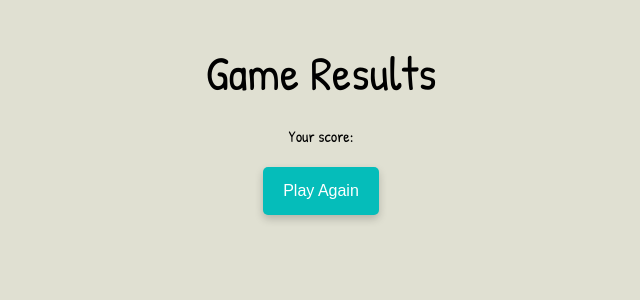
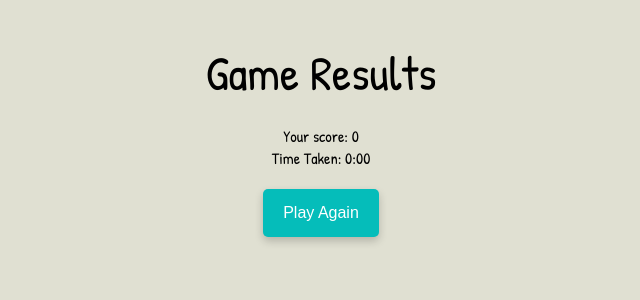
Before and after one commit to joseph-johnson27001/game-world, a Vue app: page /word-scramble/results in a window 1280 px wide. Shown: the top 300 px of the page, without its empty margins (319-959 px from the left). Built offline with nearby package versions, Linux system fonts and the light colour scheme.

Commit message:
Game timer

```diff
--- a/src/store/modules/wordScramble.js
+++ b/src/store/modules/wordScramble.js
@@ -247,15 +247,25 @@ export default {
       },
     ],
     currentCategory: null,
+    gameResults: {
+      score: 0,
+      time: 0,
+    },
   },
   mutations: {
     setCategory(state, category) {
       state.currentCategory = category;
     },
+    setGameResults(state, results) {
+      state.gameResults = results;
+    },
   },
   actions: {
     selectCategory({ commit }, category) {
       commit("setCategory", category);
+    },
+    setGameResults({ commit }, results) {
+      commit("setGameResults", results);
     },
   },
   getters: {
@@ -265,5 +275,11 @@ export default {
     getCurrentCategory(state) {
       return state.currentCategory;
     },
+    getScore(state) {
+      return state.gameResults.score;
+    },
+    getTime(state) {
+      return state.gameResults.time;
+    },
   },
 };
--- a/src/views/WordScramble/WordScrambleGame.vue
+++ b/src/views/WordScramble/WordScrambleGame.vue
@@ -68,8 +68,9 @@ export default {
       clickedTiles: [],
       completed: false,
       isCorrect: false,
-      timer: 60, // starting timer value in seconds
+      timer: 60,
       timerInterval: null,
+      score: 0,
     };
   },
   computed: {
@@ -122,7 +123,7 @@ export default {
     },
 
     selectLetter(letter, index) {
-      if (this.completed) return; // Prevent selection if the game is completed
+      if (this.completed) return;
 
       this.userInput.push(letter);
       this.clickedTiles.push(index);
@@ -130,6 +131,7 @@ export default {
       if (this.userInput.length === this.currentWord.length) {
         if (this.userInput.join("") === this.currentWord) {
           this.isCorrect = true;
+          this.score++; // Increment the score for a correct word
           setTimeout(() => {
             this.isCorrect = false;
             this.nextWord();
@@ -150,7 +152,6 @@ export default {
       } else {
         this.completed = true;
         this.stopTimer();
-        this.viewResults();
       }
     },
 
@@ -187,12 +188,17 @@ export default {
     },
 
     startTimer() {
+      this.timer = 60; // Ensure the timer starts at the correct initial value
       this.timerInterval = setInterval(() => {
         if (this.timer > 0) {
           this.timer--;
         } else {
           this.completed = true;
           clearInterval(this.timerInterval);
+          this.$store.dispatch("wordScramble/setGameResults", {
+            score: this.score,
+            time: 60 - this.timer, // Total time used
+          });
           this.viewResults();
         }
       }, 1000);
@@ -200,6 +206,14 @@ export default {
 
     stopTimer() {
       clearInterval(this.timerInterval);
+      if (!this.completed) {
+        // Only record results if the game is not already completed
+        this.$store.commit("wordScramble/setGameResults", {
+          score: this.score,
+          time: 60 - this.timer, // Total time used
+        });
+        this.viewResults();
+      }
     },
   },
 };
--- a/src/views/WordScramble/WordScrambleResults.vue
+++ b/src/views/WordScramble/WordScrambleResults.vue
@@ -2,6 +2,7 @@
   <div class="word-scramble-results">
     <h1>Game Results</h1>
     <p>Your score: {{ score }}</p>
+    <p>Time Taken: {{ formattedTime }}</p>
     <button @click="playAgain" class="play-again-button">Play Again</button>
   </div>
 </template>
@@ -9,14 +10,20 @@
 <script>
 export default {
   name: "WordScrambleResults",
-  data() {
-    return {
-      score: 0,
-    };
+  computed: {
+    score() {
+      return this.$store.getters["wordScramble/getScore"];
+    },
+    time() {
+      return this.$store.getters["wordScramble/getTime"];
+    },
+    formattedTime() {
+      const minutes = Math.floor(this.time / 60);
+      const seconds = this.time % 60;
+      return `${minutes}:${seconds < 10 ? "0" : ""}${seconds}`;
+    },
   },
-  mounted() {
-    this.score = this.$store.getters["wordScramble/getScore"]; // Adjust as needed
-  },
+
   methods: {
     playAgain() {
       this.$router.push({ name: "WordScrambleCategories" });
```
